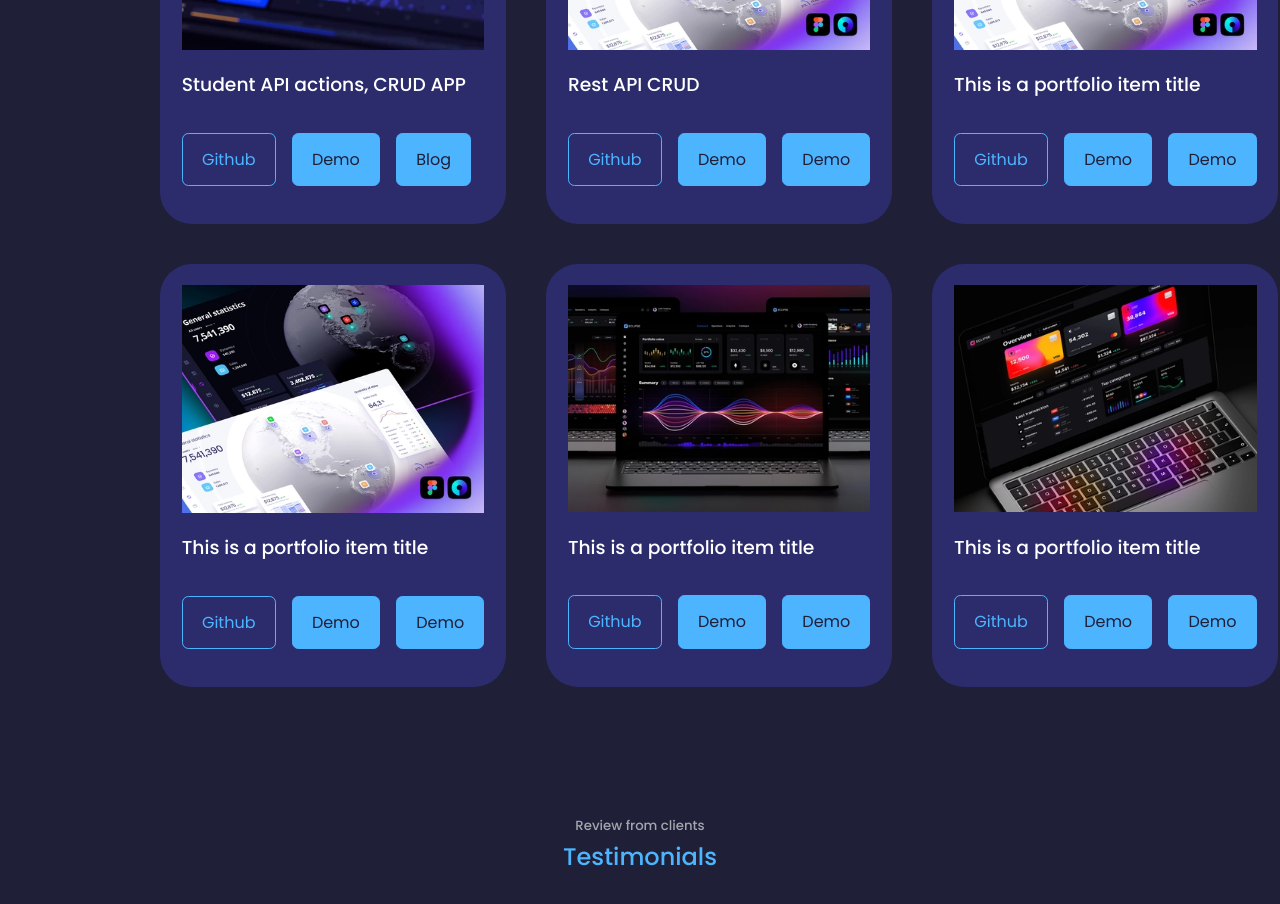
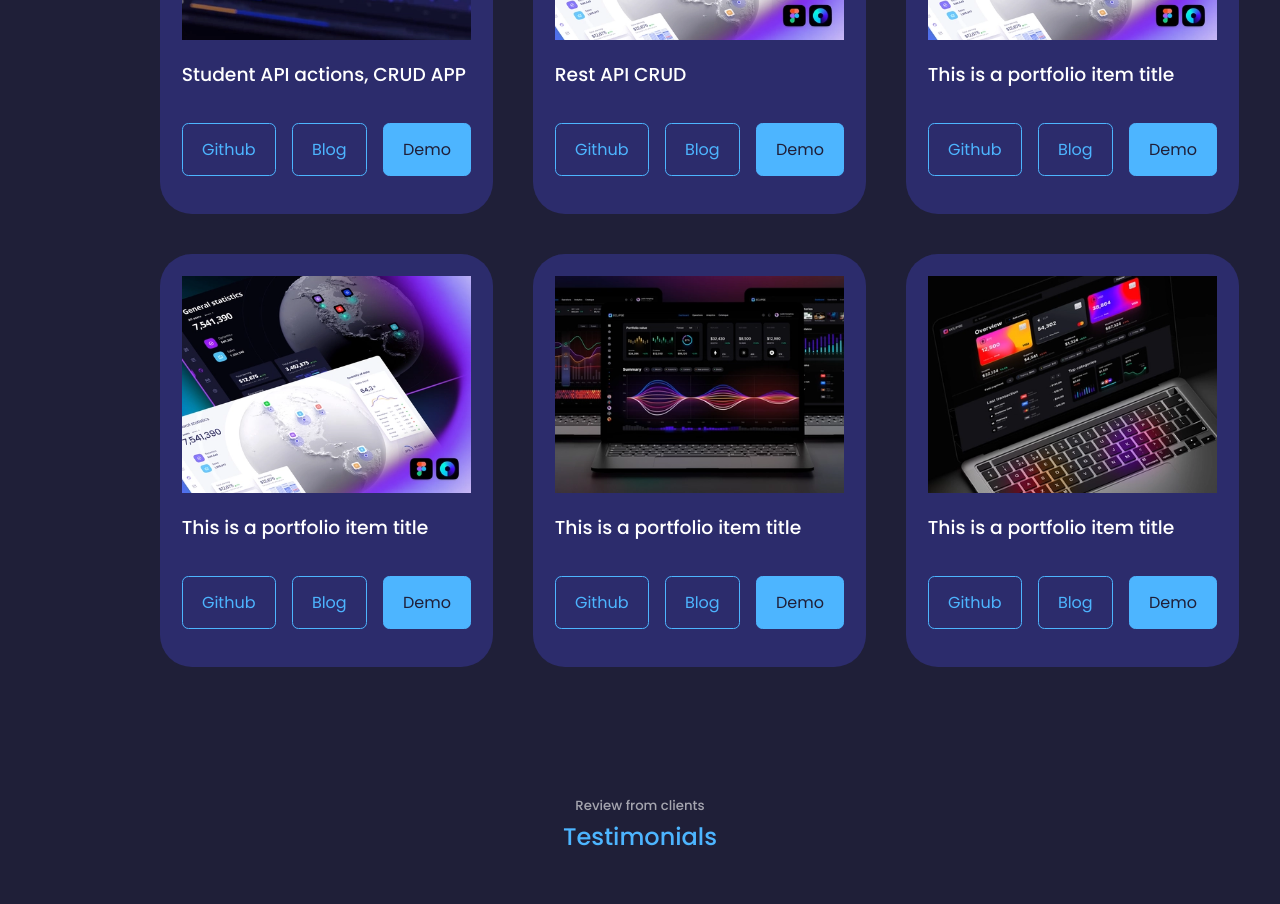
Before and after one commit to HillaryNyakundi/My-portfolio, a React (Create React App) app: page / in a window 1280 px wide. Shown: the part 3140-4044 px from the top of the page. Built offline with nearby package versions, Linux system fonts and the light colour scheme.

Commit message:
changes in the portfolio section

```diff
--- a/src/components/portfolio/Portfolio.jsx
+++ b/src/components/portfolio/Portfolio.jsx
@@ -20,8 +20,8 @@ const portfolio = () => {
             <h3>Student API actions, CRUD APP</h3>
             <div className="portfolio__item-cta">
             <a href="https://github.com/HillaryNyakundi/students-API" className='btn' target='_blank'>Github</a>
+            <a href="https://github.com/HillaryNyakundi/students-API" className='btn' target='_blank'>Blog</a>
             <a href="http://localhost:3000/api-docs/" className='btn btn-primary' target='_blank'>Demo</a>
-            <a href="" className='btn btn-primary' target='_blank'>Blog</a>
             </div>
         </article>
 
@@ -32,7 +32,7 @@ const portfolio = () => {
             <h3>Rest API CRUD</h3>
             <div className="portfolio__item-cta">
             <a href="https://github.com/HillaryNyakundi/Art-place" className='btn' target='_blank'>Github</a>
-            <a href="https://art-place.netlify.app/" className='btn btn-primary' target='_blank'>Demo</a>
+            <a href="https://github.com/HillaryNyakundi/Art-place" className='btn' target='_blank'>Blog</a>
             <a href="https://art-place.netlify.app/" className='btn btn-primary' target='_blank'>Demo</a>
             </div>
         </article>
@@ -44,7 +44,7 @@ const portfolio = () => {
             <h3>This is a portfolio item title</h3>
             <div className="portfolio__item-cta">
             <a href="https://github.com" className='btn' target='_blank'>Github</a>
-            <a href="https://dribbble.com/Alien_pixels" className='btn btn-primary' target='_blank'>Demo</a>
+            <a href="https://github.com" className='btn' target='_blank'>Blog</a>
             <a href="https://dribbble.com/Alien_pixels" className='btn btn-primary' target='_blank'>Demo</a>
             </div>
         </article>
@@ -56,7 +56,7 @@ const portfolio = () => {
             <h3>This is a portfolio item title</h3>
             <div className="portfolio__item-cta">
             <a href="https://github.com" className='btn' target='_blank'>Github</a>
-            <a href="https://dribbble.com/Alien_pixels" className='btn btn-primary' target='_blank'>Demo</a>
+            <a href="https://github.com" className='btn' target='_blank'>Blog</a>
             <a href="https://dribbble.com/Alien_pixels" className='btn btn-primary' target='_blank'>Demo</a>
             </div>
         </article>
@@ -68,7 +68,7 @@ const portfolio = () => {
             <h3>This is a portfolio item title</h3>
             <div className="portfolio__item-cta">
             <a href="https://github.com" className='btn' target='_blank'>Github</a>
-            <a href="https://dribbble.com/Alien_pixels" className='btn btn-primary' target='_blank'>Demo</a>
+            <a href="https://github.com" className='btn' target='_blank'>Blog</a>
             <a href="https://dribbble.com/Alien_pixels" className='btn btn-primary' target='_blank'>Demo</a>
             </div>
         </article>
@@ -80,7 +80,7 @@ const portfolio = () => {
             <h3>This is a portfolio item title</h3>
             <div className="portfolio__item-cta">
             <a href="https://github.com" className='btn' target='_blank'>Github</a>
-            <a href="https://dribbble.com/Alien_pixels" className='btn btn-primary' target='_blank'>Demo</a>
+            <a href="https://github.com" className='btn' target='_blank'>Blog</a>
             <a href="https://dribbble.com/Alien_pixels" className='btn btn-primary' target='_blank'>Demo</a>
             </div>
         </article>
```
